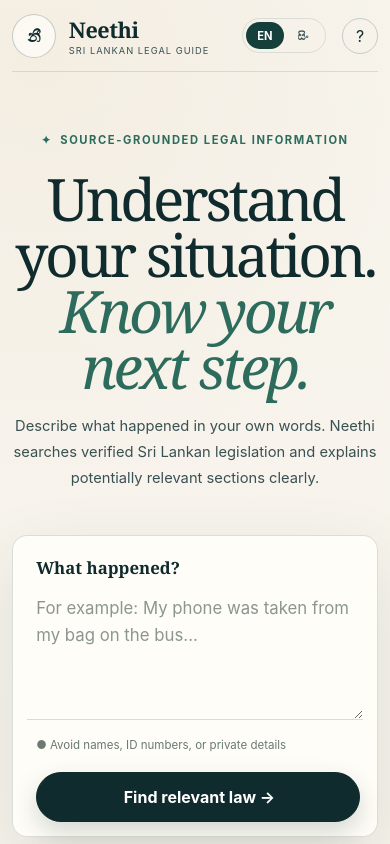
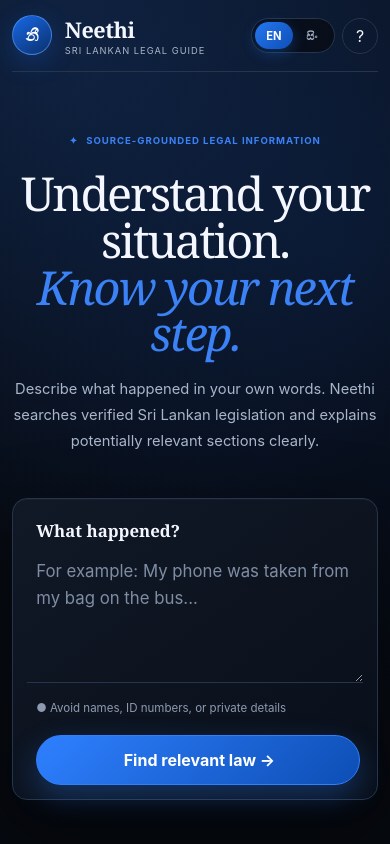
Before and after one commit to ChaminduWn/Legal-app, a plain HTML site: page frontend/index.html in a window 390 px wide. Shown: the top 844 px of the page. Drawn offline with Linux system fonts and the light colour scheme; files that its build step writes are made by us from their sources; files whose address does not match are found by name.

Commit message:
feat: redesign frontend with professional blue-black theme

```diff
--- a/frontend/documents.css
+++ b/frontend/documents.css
@@ -1,6 +1,6 @@
 .review-shell {
   min-height: 100vh;
-  background: #f3f1ea;
+  background: #05070c;
 }
 
 .review-topbar {
@@ -82,7 +82,8 @@
   padding: 0.65rem 0.75rem;
   border: 1px solid var(--line);
   border-radius: 8px;
-  background: #faf9f4;
+  color: var(--ink);
+  background: #111a28;
   outline: 0;
 }
 
--- a/frontend/index.html
+++ b/frontend/index.html
@@ -7,7 +7,7 @@
       name="description"
       content="Source-grounded Sri Lankan legal information, explained clearly."
     />
-    <meta name="theme-color" content="#102b2d" />
+    <meta name="theme-color" content="#05070c" />
     <title>Neethi — Sri Lankan Legal Guide</title>
     <link rel="stylesheet" href="/static/styles.css" />
     <script src="/static/app.js" defer></script>
--- a/frontend/styles.css
+++ b/frontend/styles.css
@@ -1,15 +1,15 @@
 :root {
-  --ink: #102b2d;
-  --ink-soft: #395153;
-  --forest: #153f3b;
-  --emerald: #2d6b5d;
-  --mint: #dbe9e3;
-  --cream: #f5f1e8;
-  --paper: #fffdf8;
-  --gold: #bd8c45;
-  --line: #d9ddd5;
-  --danger: #a24035;
-  --shadow: 0 24px 70px rgba(20, 46, 45, 0.1);
+  --ink: #f4f7ff;
+  --ink-soft: #a9b6ca;
+  --forest: #1259d5;
+  --emerald: #3b82f6;
+  --mint: #142b50;
+  --cream: #05070c;
+  --paper: #0d1420;
+  --gold: #69a5ff;
+  --line: #26354b;
+  --danger: #ff716b;
+  --shadow: 0 28px 80px rgba(0, 0, 0, 0.42);
   --serif: Georgia, "Times New Roman", serif;
   --sans: Inter, ui-sans-serif, system-ui, -apple-system, BlinkMacSystemFont, "Segoe UI", sans-serif;
 }
@@ -34,8 +34,9 @@
   margin: 0;
   color: var(--ink);
   background:
-    radial-gradient(circle at 10% 4%, rgba(189, 140, 69, 0.07), transparent 28rem),
-    linear-gradient(180deg, #f8f5ee 0%, var(--cream) 100%);
+    radial-gradient(circle at 12% 2%, rgba(47, 128, 255, 0.18), transparent 34rem),
+    radial-gradient(circle at 88% 18%, rgba(18, 89, 213, 0.11), transparent 28rem),
+    linear-gradient(180deg, #080c14 0%, var(--cream) 100%);
   font-family: var(--sans);
   min-height: 100vh;
 }
@@ -74,7 +75,7 @@
   display: flex;
   align-items: center;
   justify-content: space-between;
-  border-bottom: 1px solid rgba(16, 43, 45, 0.12);
+  border-bottom: 1px solid var(--line);
 }
 
 .brand {
@@ -91,11 +92,13 @@
   place-items: center;
   width: 44px;
   height: 44px;
-  border: 1px solid rgba(16, 43, 45, 0.22);
+  color: #ffffff;
+  border: 1px solid rgba(105, 165, 255, 0.55);
   border-radius: 50%;
   font-family: var(--serif);
   font-weight: 700;
-  background: rgba(255, 253, 248, 0.75);
+  background: linear-gradient(145deg, #1769e8, #0b2f6b);
+  box-shadow: 0 8px 24px rgba(22, 105, 232, 0.25);
 }
 
 .brand strong,
@@ -967,6 +970,15 @@
     min-height: 72px;
   }
 
+  .topbar-actions {
+    gap: 0.45rem;
+  }
+
+  .brand-mark {
+    width: 40px;
+    height: 40px;
+  }
+
   .source-status {
     display: none;
   }
@@ -980,7 +992,18 @@
   }
 
   h1 {
-    font-size: clamp(2.7rem, 15vw, 4rem);
+    font-size: clamp(2.35rem, 12vw, 3.15rem);
+    letter-spacing: -0.045em;
+    line-height: 1;
+  }
+
+  .eyebrow {
+    max-width: 100%;
+    justify-content: center;
+    font-size: 0.6rem;
+    letter-spacing: 0.1em;
+    line-height: 1.5;
+    white-space: normal;
   }
 
   .hero-copy {
@@ -1051,3 +1074,151 @@
     transition-duration: 0.01ms !important;
   }
 }
+
+/* Professional blue-black theme */
+.language-switch,
+.icon-button,
+.question-card,
+.followup-state,
+.answer-main,
+.source-panel,
+.answer-footer,
+.about-dialog {
+  border-color: var(--line);
+}
+
+.language-switch {
+  background: rgba(6, 10, 17, 0.72);
+}
+
+.language-switch button[aria-pressed="true"] {
+  background: linear-gradient(135deg, #2577ee, #0e4fb8);
+  box-shadow: 0 4px 14px rgba(37, 119, 238, 0.32);
+}
+
+.status-dot {
+  background: #4d9aff;
+  box-shadow: 0 0 0 4px rgba(77, 154, 255, 0.14), 0 0 18px rgba(77, 154, 255, 0.45);
+}
+
+.question-card {
+  background: linear-gradient(145deg, rgba(17, 25, 39, 0.98), rgba(9, 15, 25, 0.98));
+  box-shadow: var(--shadow), inset 0 1px 0 rgba(255, 255, 255, 0.03);
+}
+
+.question-card:focus-within {
+  border-color: rgba(59, 130, 246, 0.8);
+  box-shadow: var(--shadow), 0 0 0 4px rgba(59, 130, 246, 0.12);
+}
+
+.question-card textarea::placeholder,
+.section-heading span,
+.suggestion-card small,
+.question-summary span,
+.followup-question > p,
+.followup-footer > span,
+.source-panel-heading span,
+.source-item small,
+.answer-footer p,
+.site-footer {
+  color: #7f8da3;
+}
+
+.privacy-note {
+  color: #8d9ab0;
+}
+
+.primary-button {
+  color: #ffffff;
+  border-color: #2f80ff;
+  background: linear-gradient(135deg, #2f80ff, #0d4eb5);
+  box-shadow: 0 12px 30px rgba(47, 128, 255, 0.3);
+}
+
+.primary-button:hover {
+  background: linear-gradient(135deg, #4c93ff, #1763d5);
+  box-shadow: 0 15px 36px rgba(47, 128, 255, 0.38);
+}
+
+.primary-button:focus-visible,
+.secondary-button:focus-visible,
+.suggestion-card:focus-visible,
+.back-button:focus-visible,
+.icon-button:focus-visible {
+  outline-color: rgba(76, 147, 255, 0.48);
+}
+
+.suggestion-card,
+.question-summary,
+.answer-footer {
+  border-color: var(--line);
+  background: rgba(13, 20, 32, 0.7);
+}
+
+.suggestion-card:hover {
+  border-color: rgba(59, 130, 246, 0.62);
+  background: #111c2d;
+  box-shadow: 0 16px 36px rgba(0, 0, 0, 0.3);
+}
+
+.question-summary {
+  border-left-color: #3b82f6;
+}
+
+.followup-option span,
+.reference-card,
+.secondary-button {
+  color: var(--ink);
+  border-color: var(--line);
+  background: #111a28;
+}
+
+.followup-option input:checked + span,
+.answer-kicker span {
+  border-color: #2f80ff;
+  background: #2f80ff;
+}
+
+.confidence-reason {
+  color: #bdd2f2;
+  border-left-color: #3b82f6;
+  background: #101f34;
+}
+
+.loading-seal {
+  border-color: var(--line);
+  background: #0d1420;
+  box-shadow: 0 0 34px rgba(47, 128, 255, 0.12);
+}
+
+.reference-card {
+  background: #101927;
+}
+
+.section-pill {
+  color: #82b4ff;
+  border-color: rgba(105, 165, 255, 0.35);
+  background: rgba(47, 128, 255, 0.08);
+}
+
+.action-list li::before {
+  color: #8bbcff;
+  background: #142b50;
+}
+
+.uncertainty-box {
+  border-left-color: #3b82f6;
+  background: #111e31;
+}
+
+.source-item summary::after {
+  color: #69a5ff;
+}
+
+.about-dialog::backdrop {
+  background: rgba(0, 3, 9, 0.78);
+}
+
+.site-footer {
+  border-top-color: var(--line);
+}
```
Also changed, not shown: frontend/documents.html (+1 -1 lines), frontend/evaluation.html (+1 -1 lines).
